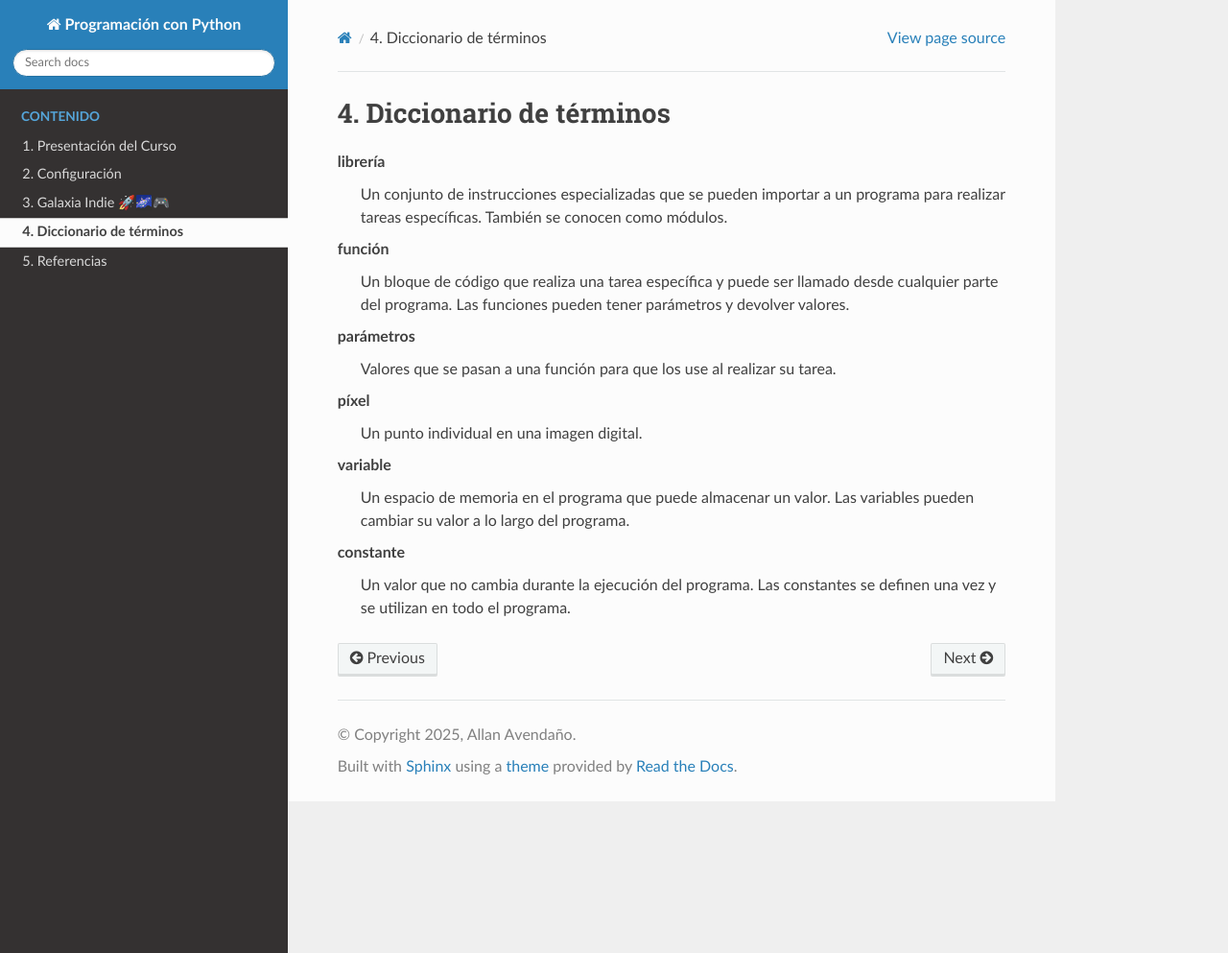
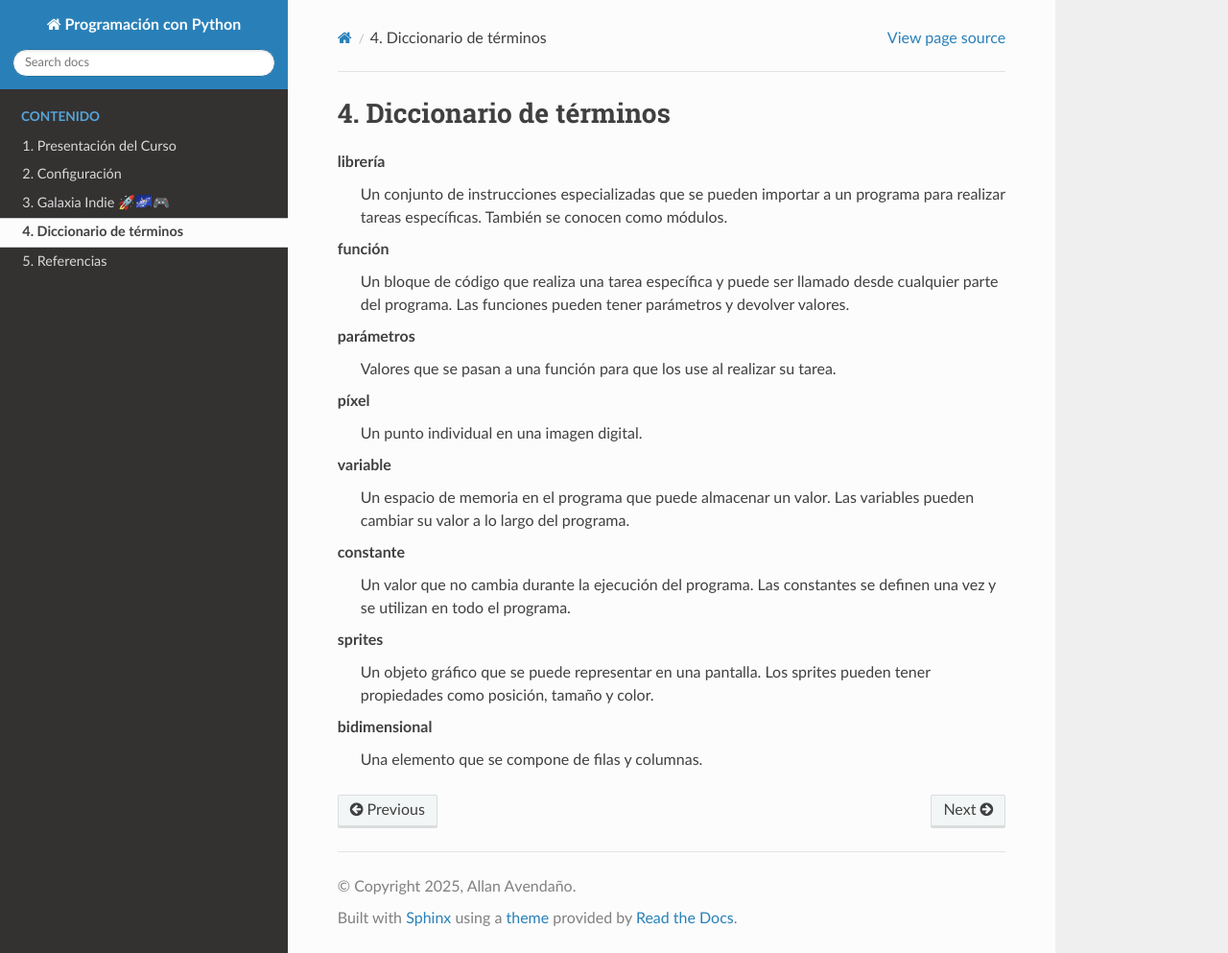
Before and after one commit to aavendan/programacion-python, a Sphinx documentation site: the page built from docs/source/diccionario.rst, in a window 1280 px wide and 993 px high. Shown: the whole window at 96% size. Built offline with Sphinx 7.4.7 and the Read the Docs theme 3.1.0, drawn with Linux system fonts in a browser that asks for light colours.

Commit message:
sprites and bidimensional

```diff
--- a/docs/source/diccionario.rst
+++ b/docs/source/diccionario.rst
@@ -29,3 +29,11 @@ Diccionario de términos
         Un valor que no cambia durante la ejecución del programa.
         Las constantes se definen una vez y se utilizan en todo
         el programa.
+
+    sprites
+        Un objeto gráfico que se puede representar en una pantalla.
+        Los sprites pueden tener propiedades como posición, tamaño
+        y color.
+
+    bidimensional
+        Una elemento que se compone de filas y columnas.
```
